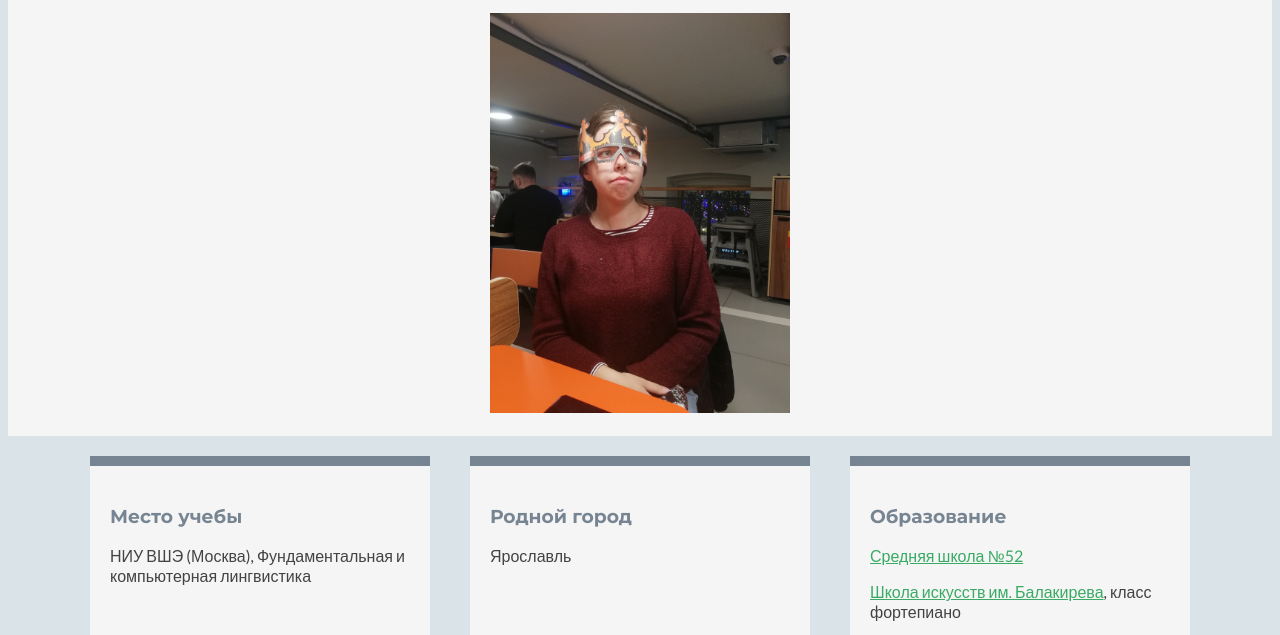
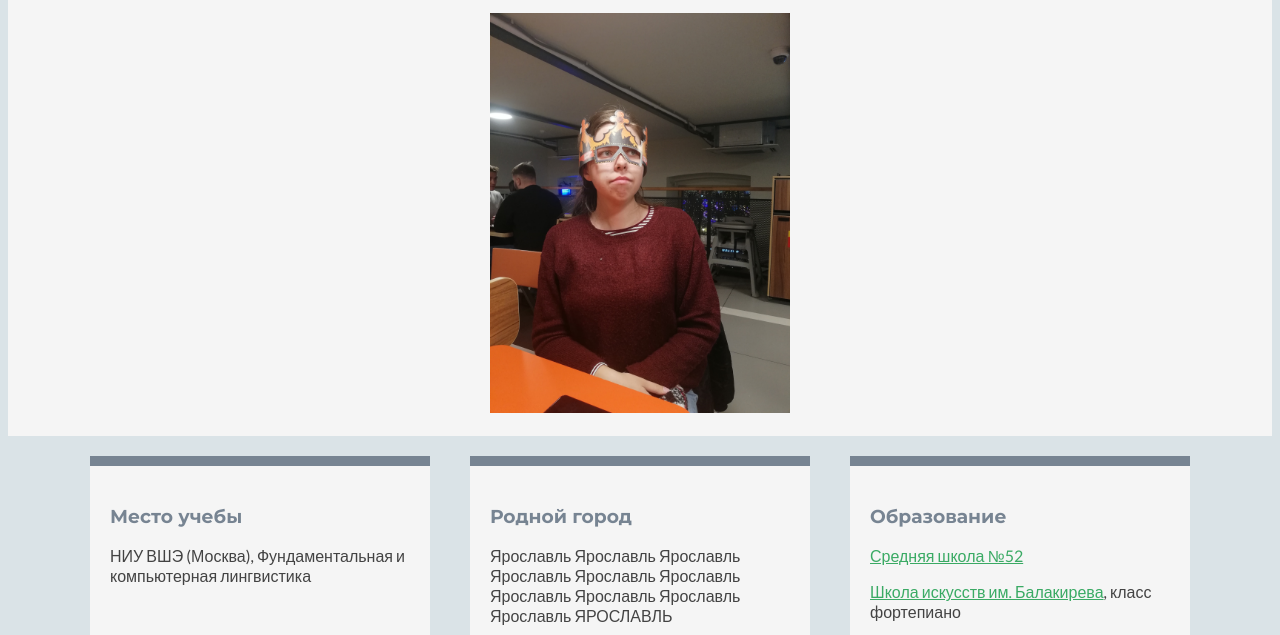
Before and after one commit to ZinaBudilova/mywebpage, a plain HTML site: page index.html in a window 1280 px wide. Shown: the part 133-768 px from the top of the page. Drawn offline with Linux system fonts and the light colour scheme.

Commit message:
Update index.html

```diff
--- a/index.html
+++ b/index.html
@@ -29,7 +29,7 @@
 			</div>
 			<div class = "city">
 				<h3>Родной город</h3>
-				<P>Ярославль</p>
+				<P>Ярославль Ярославль Ярославль Ярославль Ярославль Ярославль Ярославль Ярославль Ярославль Ярославль ЯРОСЛАВЛЬ</p>
 			</div>
 			<div class = "school">
 				<h3>Образование</h3>
```
